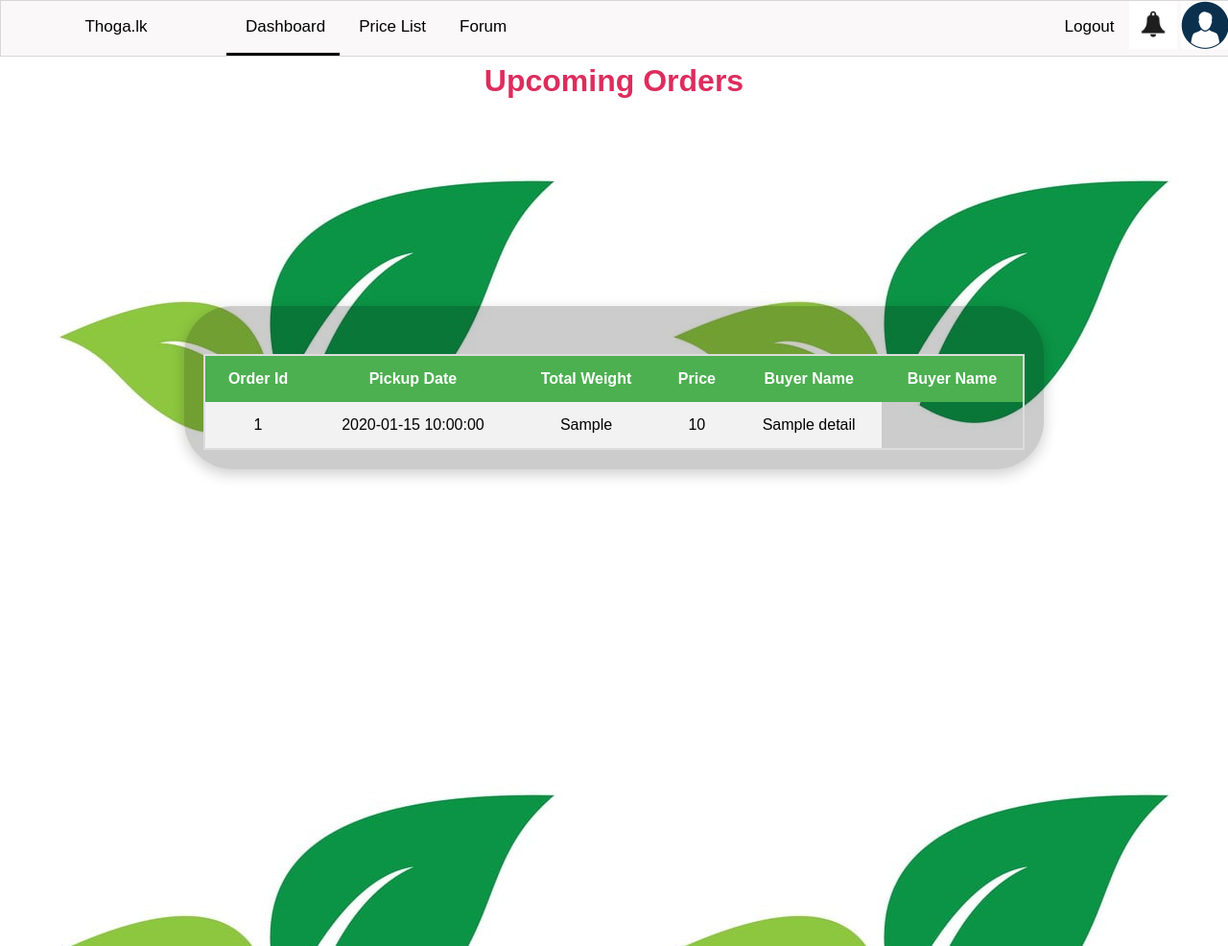
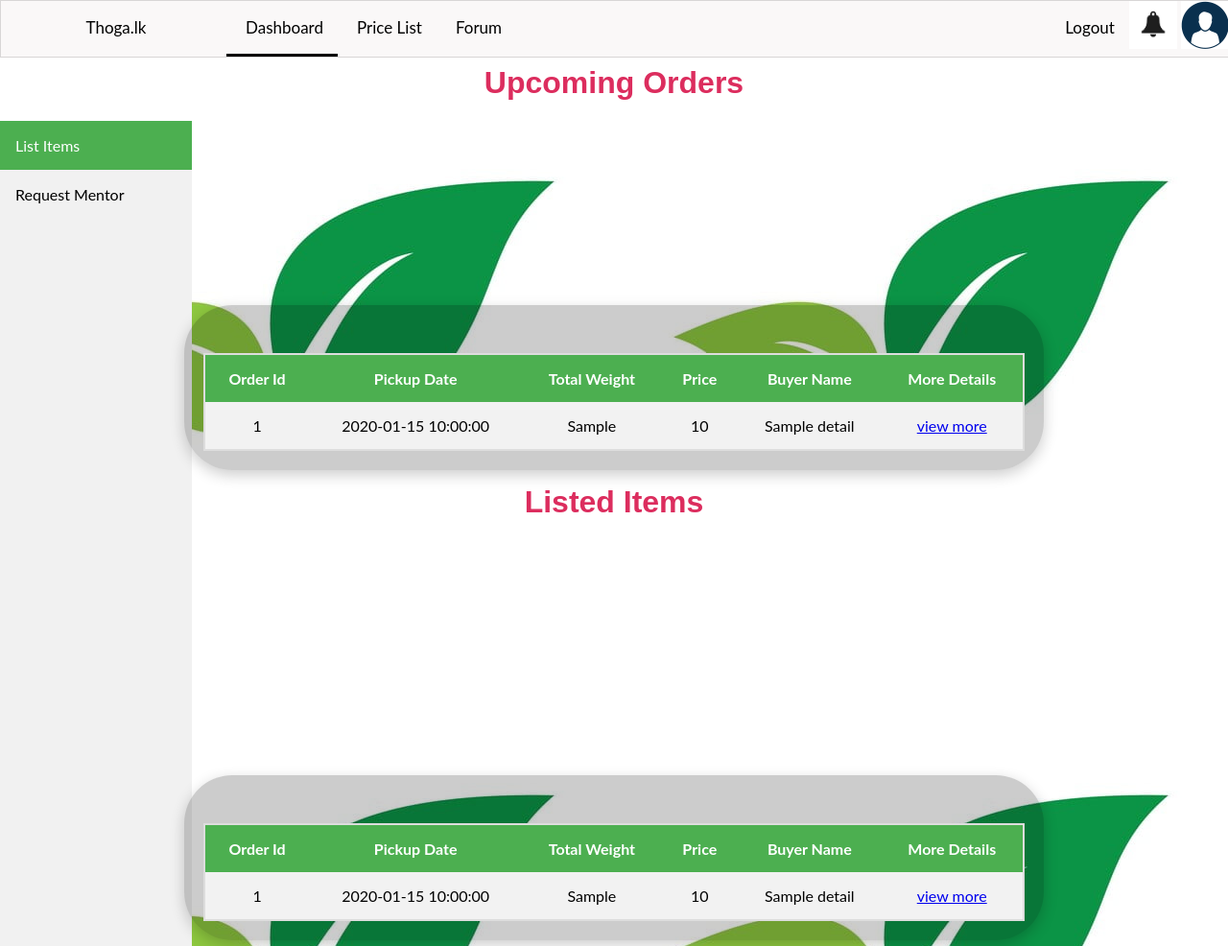
Before and after one commit to dumidu1998/thoga.lk, a PHP site: page /table.php in a window 1280 px wide. Shown: the whole page at 96% size. Run offline with PHP 8.4, Linux system fonts and the light colour scheme; tables that the repository leaves empty or names only in its code hold one stand-in row (values such as "Sample post").

Commit message:
Add files via upload
edited edited

```diff
--- a/dashboard/farmer_dash.css
+++ b/dashboard/farmer_dash.css
@@ -3,6 +3,13 @@
     color: #dc2d5e;
     text-align: center;
     margin-top: 30px;
+}
+
+.title2{
+    font-family: sans-serif;
+    color: #dc2d5e;
+    text-align: center;
+    margin-top: 400px;
 }
 
 .container {
@@ -25,28 +32,42 @@
 
 }
 
-.fback_heading{
-	position: fixed;
-	top: 8.05%;
-	right: 0%;
-	text-align: center;
-	color: white;
-	background-color:#252525;
-	width: 100%;
-	z-index: 1;
-	border-top: 1px solid aqua;
-	letter-spacing: 10px;
+.container2 {
+  padding: 20px;
+  color: white;
+  text-align: center;
+  width:70%;
+  background:rgba(0,0,0,0.2);
+  position:absolute;
+  top:40%;
+  left:50%;
+  transform:translate(-50%,-50%);
+  box-sizing:border-box;
+  font-size:18px;
+  border-radius: 50px;
+  box-shadow:0 5px 15px rgba(0,0,0,.2);
+  font-style: bold;
+  margin-top:500px;
+
+
 }
+
+
 
 
 
 @media screen and (max-width:768px){
   .container{
 
-    width: 90%;
-    margin-top: 20%
+    width: 60%;
+    margin-top: 50%
+    }
+
+  .container2{
+  	width: 60%;
+    margin-top: 200%
   }
-  }
+}
 
 table {
   border-collapse: collapse;
@@ -62,6 +83,7 @@ th{
 }
 
 
+
 th, td {
   text-align: center;
   padding: 15px;
@@ -71,11 +93,17 @@ tr:nth-child(even){
 	background-color: #f2f2f2
 }
 
+
+
 @media screen and (max-width: 768px){
 	table{
 		margin-top: 40px;
 	}
 	.title{
-		margin-top: 80px
+		margin-top: 70px
+	}
+	.title2{
+		margin-top:250px
 	}
 }
+}
--- a/dashboard/table.php
+++ b/dashboard/table.php
@@ -10,16 +10,18 @@
 <meta name="viewport" content="width=device-width, initial-scale=1">
 <link rel="stylesheet" type="text/css" href="farmer_dash.css">
 
+
 </head>
 
 <body background="index.jpg">
   <?php include 'navbar_dash.php';?>
+
+
   <br>
   <br>
   <h1 class="title">Upcoming Orders</h1>
-<br>
-<br>
 
+<?php include 'verticalnavbar.php';?>
 
 <div class="container">
 
@@ -31,7 +33,62 @@
       <th>Total Weight</th>
       <th>Price</th>
       <th>Buyer Name</th>
+      <th>More Details</th>
+
+
+    </tr>
+
+<?php
+
+
+    $sql="SELECT * from order_details ";
+    $result=mysqli_query($con,$sql);
+    while($row=mysqli_fetch_assoc($result)){
+
+      echo "<tr>";
+
+      echo "<td>".$row['order_id']."</td>";
+
+      echo "<td>".$row['pickup_date']."</td>";
+
+      echo "<td>".$row['weight']."</td>";
+
+      echo "<td>".$row['total_cost']."</td>";
+
+      echo "<td>".$row['buyer_name']."</td>";
+
+      echo "<td>"
+      ?>
+      <a href="#view_more">view more</a>
+    <?php
+
+
+      echo "</tr>";
+
+
+
+
+    }
+
+
+?>
+
+
+  </table>
+</div>
+</div>
+<h1 class="title2">Listed Items</h1>
+<div class="container2">
+
+<div style="overflow-x:auto;">
+  <table align="center">
+    <tr>
+      <th>Order Id</th>
+      <th>Pickup Date</th>
+      <th>Total Weight</th>
+      <th>Price</th>
       <th>Buyer Name</th>
+      <th>More Details</th>
 
 
     </tr>
@@ -53,6 +110,11 @@
 
       echo "<td>".$row['buyer_name']."</td>";
 
+      echo "<td>"
+      ?>
+      <a href="#view_more">view more</a>
+    <?php
+
       echo "</tr>";
 
 
--- /dev/null
+++ b/dashboard/verticalnavbar.php
@@ -0,0 +1,70 @@
+
+<html>
+<head>
+<meta name="viewport" content="width=device-width, initial-scale=1.0">
+<style>
+body {
+  margin: 0;
+  font-family: "Lato", sans-serif;
+}
+
+.sidebar {
+  margin: 0;
+  padding: 0;
+  width: 200px;
+  background-color: #f1f1f1;
+  position: fixed;
+  height: 100%;
+  overflow: auto;
+}
+
+.sidebar a {
+  display: block;
+  color: black;
+  padding: 16px;
+  text-decoration: none;
+}
+
+.sidebar a.active {
+  background-color: #4CAF50;
+  color: white;
+}
+
+.sidebar a:hover:not(.active) {
+  background-color: #555;
+  color: white;
+}
+
+div.content {
+  margin-left: 200px;
+  padding: 1px 16px;
+  height: 1000px;
+}
+
+@media screen and (max-width: 700px) {
+  .sidebar {
+    width: 20%;
+    height: auto;
+    position: relative;
+  }
+  .sidebar a {float: left;}
+  div.content {margin-left: 0;}
+}
+
+@media screen and (max-width: 400px) {
+  .sidebar a {
+    text-align: left;
+    float: none;
+  }
+}
+</style>
+</head>
+<body>
+
+<div class="sidebar">
+  <a class="active" href="#li_items">List Items</a>
+  <a href="#menotr">Request Mentor</a>
+
+</div>
+</body>
+</html>
```
